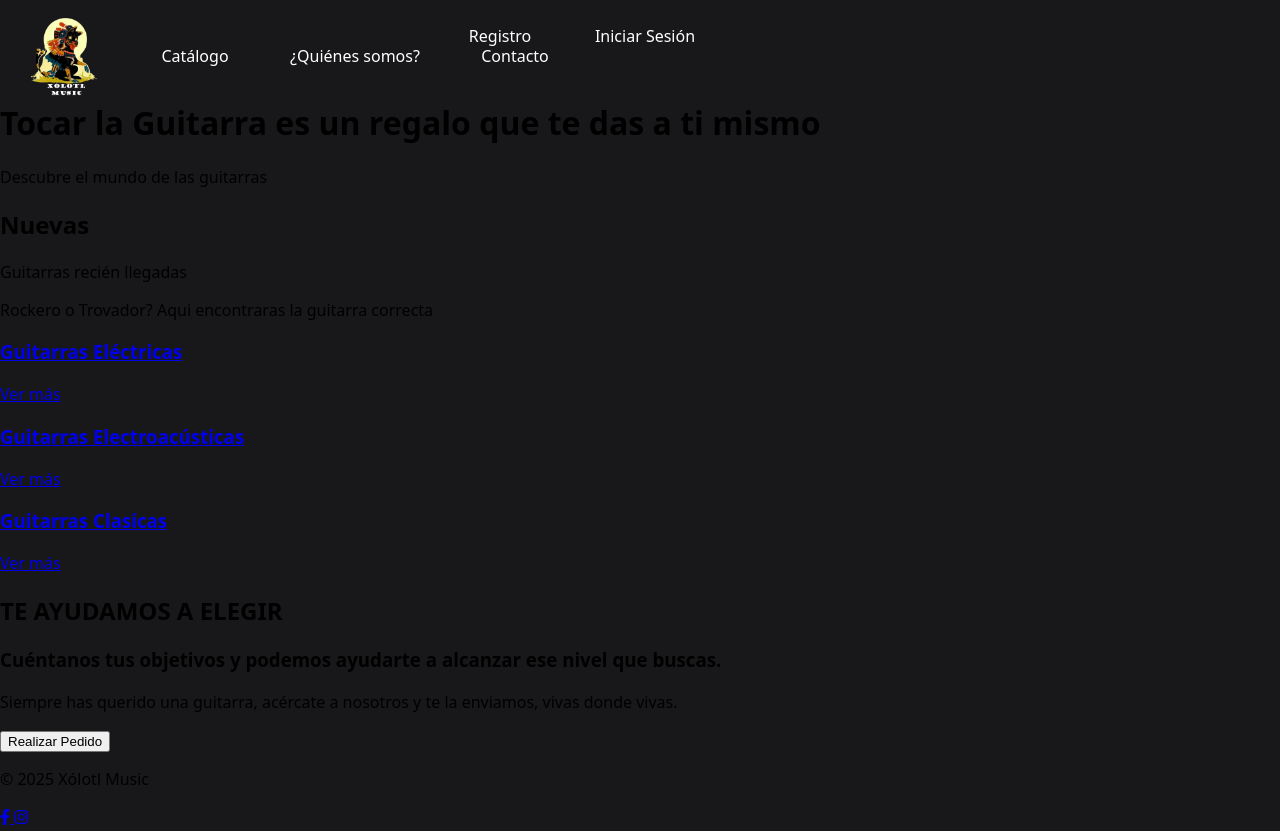
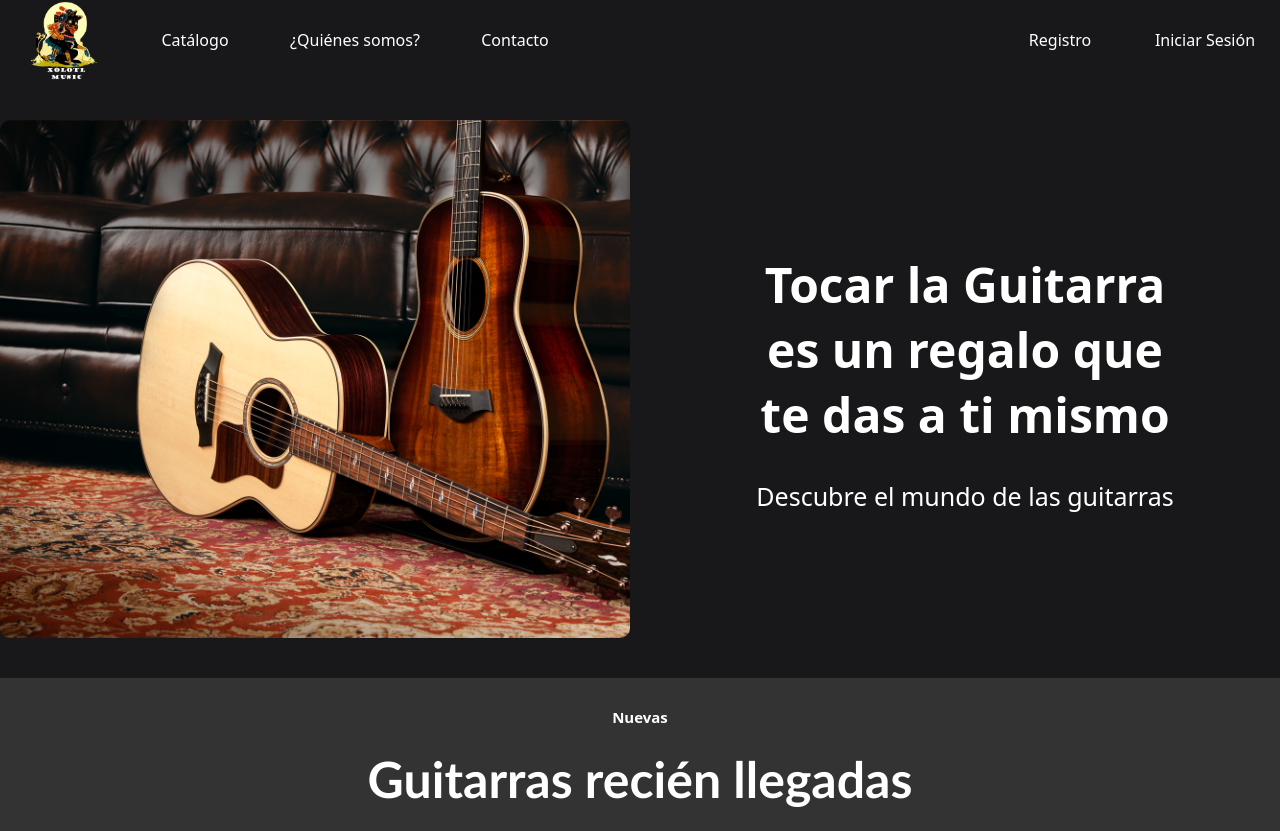
Before and after one commit to Xolotl2099/Landing-de-negocio, a plain HTML site: page index.html in a window 1280 px wide. Shown: the top 831 px of the page. Drawn offline with Linux system fonts and the light colour scheme.

Commit message:
se crean estilos de jumbotron

```diff
--- a/estilos.css
+++ b/estilos.css
@@ -17,7 +17,7 @@ header {
     gap: 10px;
 }
 
-eader nav{
+header nav{
     width: 50%;
     display: flex;
     flex-direction: row;
@@ -94,3 +94,242 @@ header nav .registro{
     height: 40px;
     justify-content: center;
 }
+
+.Banner-Bienvenida{
+    width: 100%;
+	max-width: 1800px;
+	margin: auto;
+	padding: 40PX 0;
+	display: grid;
+	grid-template-columns: 2fr 2fr;
+	gap: 20px;
+
+}
+
+.jumbotron{
+    border-radius: 10px;
+	min-height: 300px;
+	font-weight: bold;
+	padding: 20px;
+	position: relative;
+	overflow: hidden;
+	background-size: cover;
+	background-position: center;
+}
+
+.Banner-Textos{
+    width: auto;
+    height: auto;
+    color: #fff;
+    padding: 100px;
+    margin: 0 0;
+    text-align: center;
+
+}
+
+.jumbotron {
+        padding: 100px;
+    }
+
+.Banner-Textos h1 {
+    font-size: 48px;
+    }
+
+.Banner-Textos p {
+    font-size: 25px;
+
+}
+
+.boton{
+        width: 150px;
+        height: 50px;
+        background-color: #333;
+        color: #fff;
+        font-size: 17px;
+        border-radius: 8px;
+    }
+
+.boton:hover{
+        border: 2px solid #010000;
+        box-shadow: 0 2px 2px #010000;
+        color:
+    }
+
+.div .blog {
+    width: 90%;
+    max-width: 1200px;
+    margin: auto;
+    padding: 40px 0;
+    display: grid;
+    grid-template-columns: 3fr;
+    gap: 50px;
+}
+
+.titulo {
+    font-size: 24px;
+    padding: 20px 0;
+}
+
+.Blog-principal{
+    background-color: #333;
+    color: #fff;
+    font-size: 24px;
+    padding: 20px 20px;
+
+}
+
+.Titulos{
+    background-color: #333;
+    text-align: center;
+    line-height: 50%;
+}
+
+.linea1{
+    font-size: 15px;
+
+}
+
+.linea2{
+    font-size: 50px;
+    font-family: 'Gill Sans', 'Gill Sans MT', Calibri, 'Trebuchet MS', sans-serif;
+    font-weight: 800;
+}
+
+.linea3{
+    font-size: 18px;
+    font-weight: 500;
+}
+
+.Clases-guitarra {
+    background-color: #333;
+    display: grid;
+    grid-template-columns: repeat(3, 1fr);
+    gap: 20px;
+}
+
+.card {
+    background-color: #333;
+    text-decoration: none;
+    text-align:left;
+    border-radius: 10px;
+    min-height: 200px;
+    font-weight: bold;
+    padding: 100px;
+    position: relative;
+    overflow: hidden;
+    background-size: cover;
+    background-position: center center;
+
+}
+
+.card .textos {
+    display: flex;
+    flex-direction: column;
+    text-align: start;
+    justify-content: space-between;
+    text-decoration: none;
+    font-size: 25px;
+    -webkit-text-stroke: 1px black;
+    color: white;
+    text-shadow:
+    3px 3px 0 #000,
+    -1px -1px 0 #000,;
+
+
+}
+
+
+
+
+.card2 {
+    background-color: #333;
+    margin: 50px;
+    border-radius: 10px;
+    min-height: 500px;
+    font-weight: bold;
+    padding: 50px;
+    position: relative;
+    overflow: hidden;
+    background-size: cover;
+    background-position:left;
+
+}
+
+.container {
+  display: grid;
+  grid-template-areas:
+    "header header"
+    "menu content"
+    "menu content";
+  grid-template-columns: 2fr 2fr;
+  gap: 5px;
+  background-color: #232327;
+  padding: 5px;
+}
+.container > div {
+  background-color:#232327;
+  padding: 10px;
+}
+.container > div.header {
+  grid-area: header;
+  font-size: 50px;
+  text-align: center;
+}
+.container > div.menu {
+  grid-area: menu;
+  background-image: url(star.jpg);
+  background-color: #333;
+  margin: 0px;
+  border-radius: 10px;
+  min-height: 500px;
+  font-weight: bold;
+  padding: 50px;
+  position: relative;
+  overflow: hidden;
+  background-size: cover;
+  background-position:center;
+
+
+
+}
+.container > div.content {
+  grid-area: content;
+  font-size: 40px;
+  margin: 20px 150px;
+}
+
+.container > div.content .p1 {
+     grid-area: content;
+    font-size: 20px;
+
+}
+
+footer {
+    background-color: #333;
+    color: #fff;
+    padding: 20px;
+    text-align: center;
+}
+
+.footer-content {
+    max-width: 800px;
+    margin: 0 auto;
+}
+
+.social-media {
+    margin-top: 10px;
+}
+
+.social-media a {
+    margin: 0 10px;
+    color: #fff;
+    text-decoration: none;
+}
+
+.social-media a:hover {
+    color: #ccc;
+}
+
+.fab {
+    font-size: 24px;
+}
```
